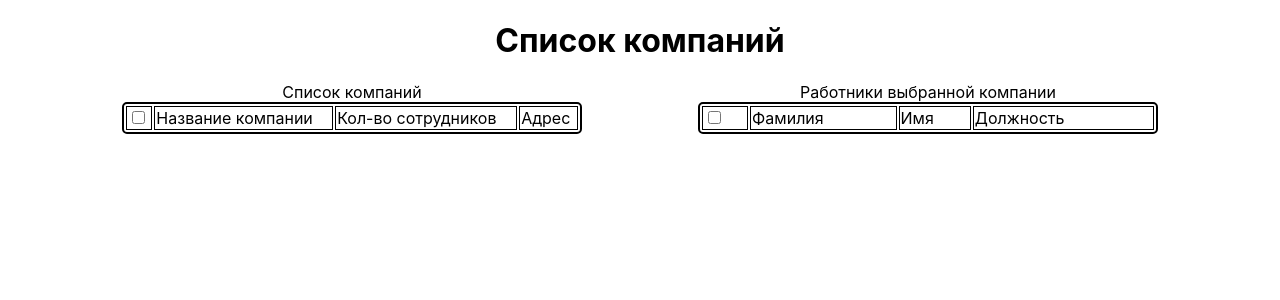
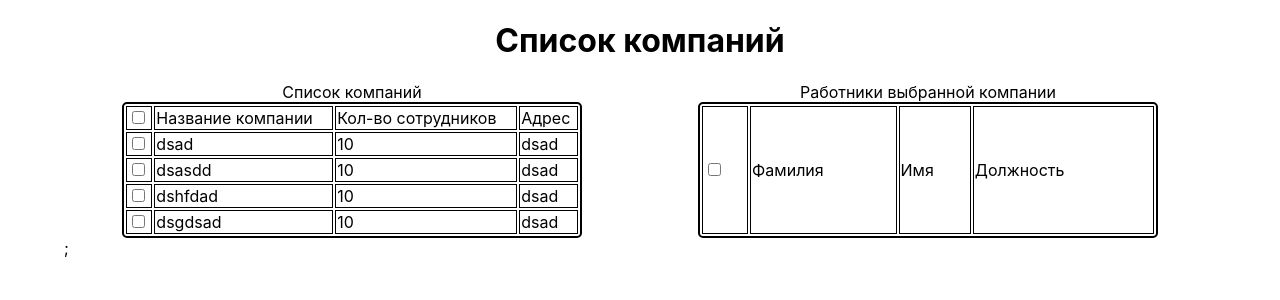
Before and after one commit to ORLVNIMUSIC/adept, a Next.js app: page / in a window 1280 px wide. Shown: the top 300 px of the page. Built offline with nearby package versions, Linux system fonts and the light colour scheme.

Commit message:
companies reduxed

```diff
--- a/package.json
+++ b/package.json
@@ -12,7 +12,8 @@
     "@reduxjs/toolkit": "^1.8.6",
     "next": "12.3.1",
     "react": "18.2.0",
-    "react-dom": "18.2.0"
+    "react-dom": "18.2.0",
+    "react-redux": "^8.0.4"
   },
   "devDependencies": {
     "@types/node": "18.8.5",
--- a/pages/_app.tsx
+++ b/pages/_app.tsx
@@ -1,8 +1,14 @@
 import '../styles/globals.scss';
 import type { AppProps } from 'next/app';
+import { Provider } from 'react-redux';
+import store from '../store/store';
 
 function MyApp({ Component, pageProps }: AppProps) {
-  return <Component {...pageProps} />;
+  return (
+    <Provider store={store}>
+      <Component {...pageProps} />;
+    </Provider>
+  );
 }
 
 export default MyApp;
--- a/pages/index.tsx
+++ b/pages/index.tsx
@@ -1,6 +1,13 @@
 import type { NextPage } from 'next';
+import { useDispatch, useSelector } from 'react-redux';
+import { RootState } from '../store/store';
 
 const Home: NextPage = () => {
+  const dispatch = useDispatch();
+  const store = useSelector((state: RootState) => {
+    return state;
+  });
+
   return (
     <>
       <div className="container">
@@ -19,7 +26,22 @@ const Home: NextPage = () => {
               <td>Адрес</td>
             </tr>
           </thead>
-          {/* data goes here */}
+          <tbody>
+            {store.companies
+              ? store.companies.map((company) => {
+                  return (
+                    <tr key={company.name}>
+                      <td>
+                        <input type="checkbox" />
+                      </td>
+                      <td>{company.name}</td>
+                      <td>{company.employeeNumber}</td>
+                      <td>{company.address}</td>
+                    </tr>
+                  );
+                })
+              : ''}
+          </tbody>
         </table>
         <table className="employees">
           <caption>Работники выбранной компании</caption>
--- a/store/companiesSlice.ts
+++ b/store/companiesSlice.ts
@@ -1,7 +1,6 @@
 import { createSlice } from '@reduxjs/toolkit';
-import type { PayloadAction } from '@reduxjs/toolkit';
 
-interface Company {
+export interface Company {
   name: string;
   employeeNumber: number;
   address: string;
@@ -9,12 +8,12 @@ interface Company {
 
 const initialState: Company[] = [
   { name: 'dsad', employeeNumber: 10, address: 'dsad' },
-  { name: 'dsad', employeeNumber: 10, address: 'dsad' },
-  { name: 'dsad', employeeNumber: 10, address: 'dsad' },
-  { name: 'dsad', employeeNumber: 10, address: 'dsad' },
+  { name: 'dsasdd', employeeNumber: 10, address: 'dsad' },
+  { name: 'dshfdad', employeeNumber: 10, address: 'dsad' },
+  { name: 'dsgdsad', employeeNumber: 10, address: 'dsad' },
 ];
 
-const companiesSlice = createSlice({
+const companies = createSlice({
   name: 'companies',
   initialState,
   reducers: {
@@ -24,5 +23,5 @@ const companiesSlice = createSlice({
   },
 });
 
-export const { addCompany } = companiesSlice.actions;
-export default companiesSlice.reducer;
+export const { addCompany } = companies.actions;
+export default companies.reducer;
--- /dev/null
+++ b/store/store.ts
@@ -0,0 +1,12 @@
+import { combineReducers, configureStore } from '@reduxjs/toolkit';
+import companies from './companiesSlice';
+
+const combinedReducer = combineReducers({
+  companies,
+});
+
+export default configureStore({
+  reducer: combinedReducer,
+});
+
+export type RootState = ReturnType<typeof combinedReducer>;
```
Also changed, not shown: 1 other file (tests, documents, lock files or other folders).
